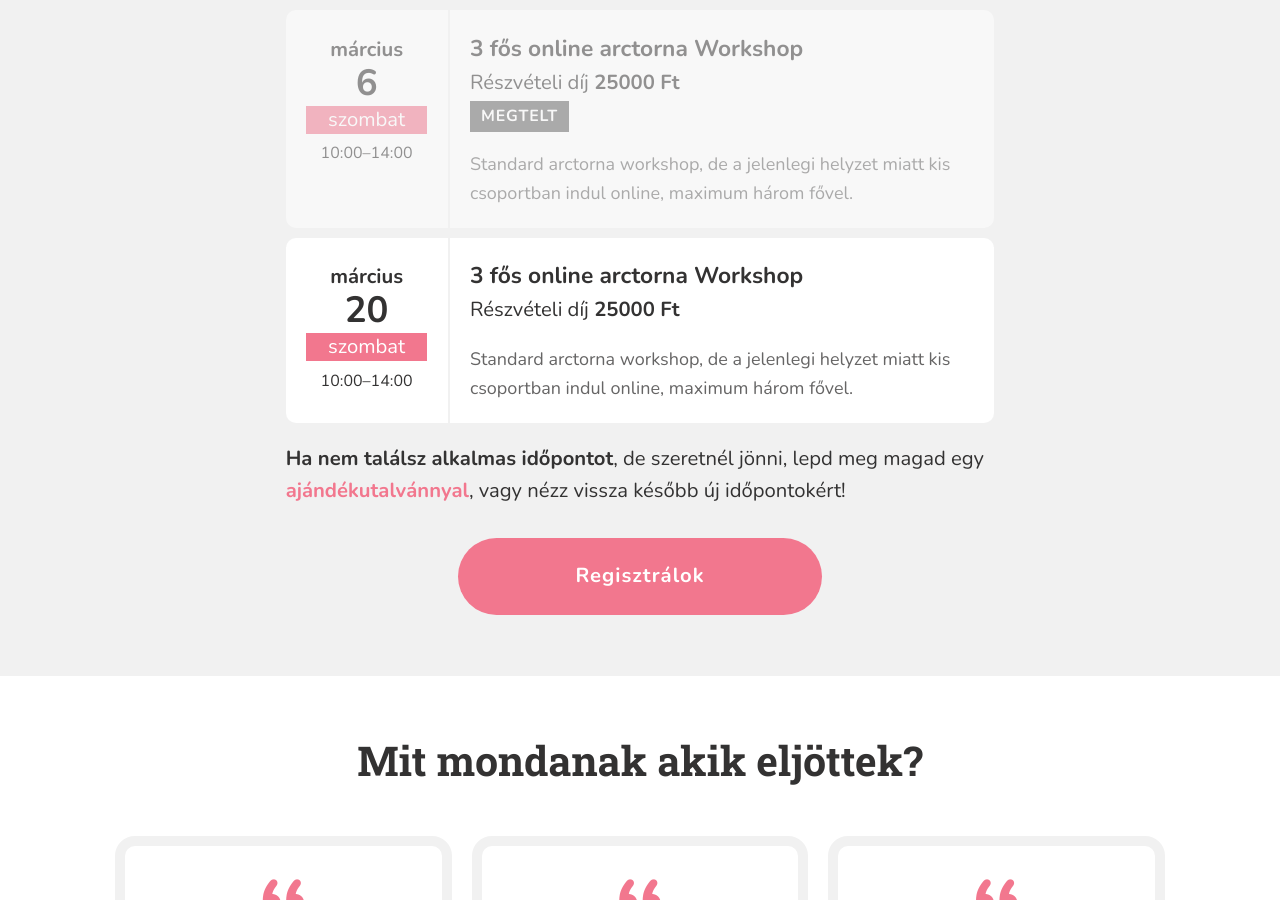
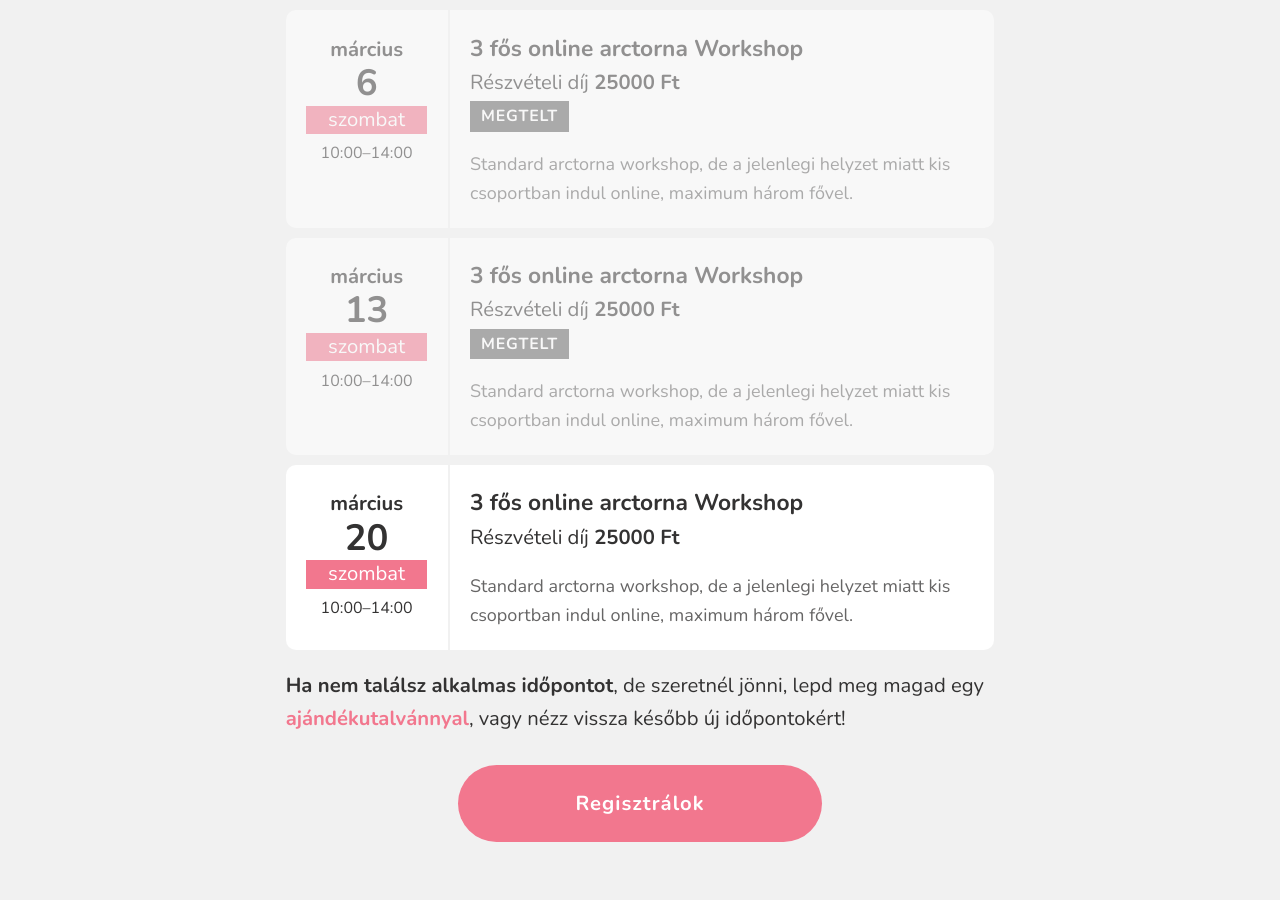
Before and after one commit to monikamudra/arctorna, a Jekyll site: the page built from workshop.md, in a window 1280 px wide and 900 px high, scrolled down 2548 px. Built offline with Jekyll 4.4.1, drawn with Linux system fonts in a browser that asks for light colours.

Commit message:
Update workshop events

```diff
--- a/_data/workshop.yaml
+++ b/_data/workshop.yaml
@@ -45,6 +45,15 @@
       Standard arctorna workshop, de a jelenlegi helyzet miatt kis csoportban
       indul online, maximum három fővel.
     full: true
+  - date: 2021-3-13-T10:00
+    start: "10:00"
+    end: "14:00"
+    title: 3 fős online arctorna Workshop
+    price: 25000
+    description: >-
+      Standard arctorna workshop, de a jelenlegi helyzet miatt kis csoportban
+      indul online, maximum három fővel.
+    full: true
   - date: 2021-3-20-T10:00
     start: "10:00"
     end: "14:00"
```
